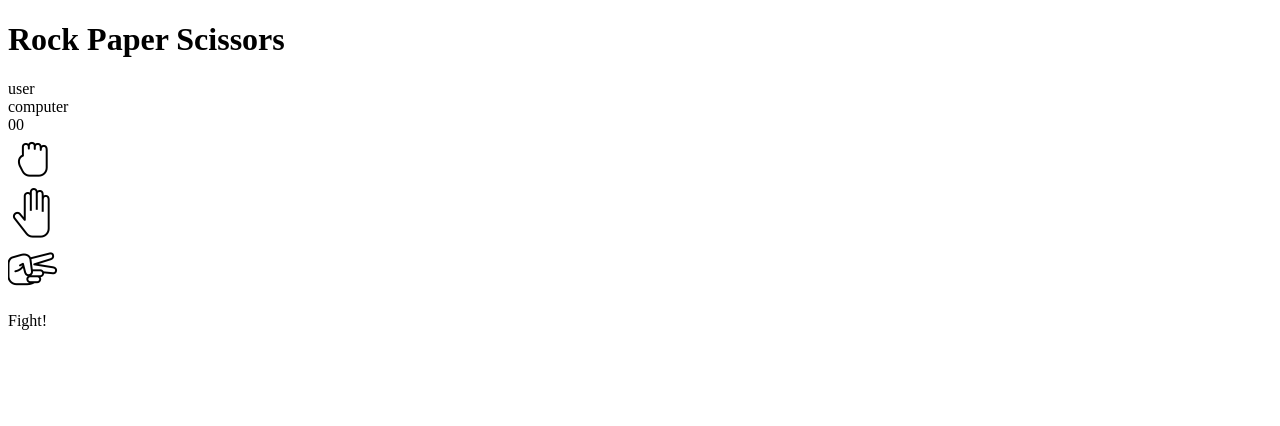
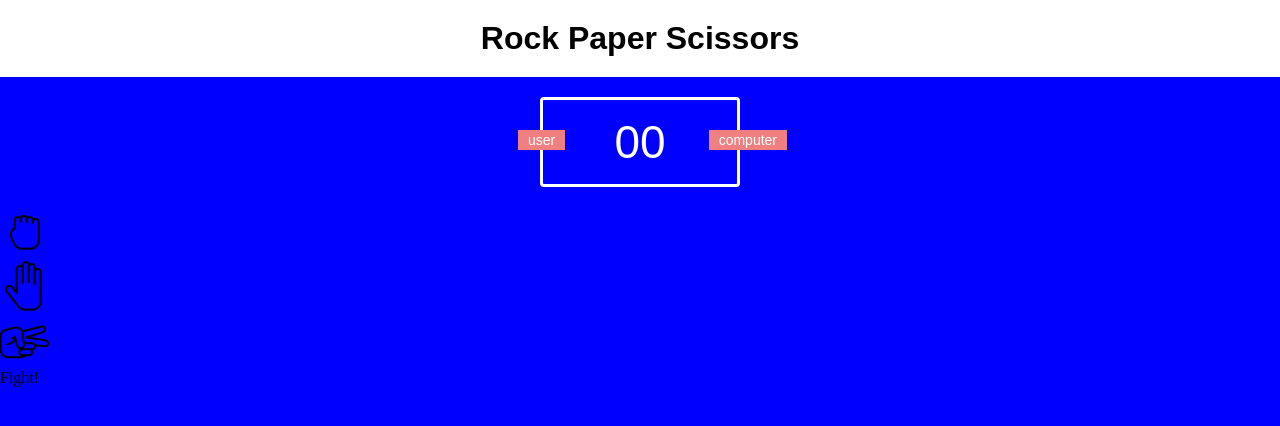
Before and after one commit to Noelryn/rockpaperscissors, a website: page src/index.html in a window 1280 px wide. Drawn offline with Linux system fonts and the light colour scheme.

Commit message:
Added a style.css file into the source folder and added in some styling code

```diff
--- a/src/index.html
+++ b/src/index.html
@@ -1,12 +1,10 @@
 <!DOCTYPE html>
-<html lang="en">
+<html>
     <head>
         <meta charset="UTF-8">
-        <meta name="viewport" content="width=device-width, initial-scale=1.0">
-        <meta http-equiv="X-UA-Compatible" content="ie=edge">
         <title>RockPaperScissors</title>
-        <script src="src/js/rock_paper_scissors.js"></script>
-        <script src="src/js/choice.js"></script>
+        <link rel="stylesheet" href="styles.css">
+
 
     </head>
     <body>
--- /dev/null
+++ b/src/styles.css
@@ -0,0 +1,53 @@
+* {
+    margin: 0;
+    padding: 0;
+    box-sizing: border-box;
+}
+
+body {
+    background-color: blue;
+}
+
+header{
+    background: white;
+    padding: 20px;
+
+}
+
+header > h1 {
+    color: black;
+    text-align: center;
+    font-family: Asap, sans-serif;
+}
+
+.score-board {
+    margin: 20px auto;
+    border: 3px solid white;
+    border-radius: 4px;
+    text-align: center;
+    width: 200px;
+    color: white;
+    font-size: 46px;
+    padding: 15px 20px;
+    font-family: Asap, sans-serif;
+    position: relative;
+}
+.badge {
+    background: lightcoral;
+    color: white;
+    font-size: 14px;
+    padding: 2px 10px;
+    font-family: Asap, sans-serif;
+}
+
+#user-label {
+    position: absolute;
+    top: 30px;
+    left: -25px;
+}
+
+#computer-label {
+    position: absolute;
+    top: 30px;
+    right: -50px;
+}
```
Also changed, not shown: README.md.
